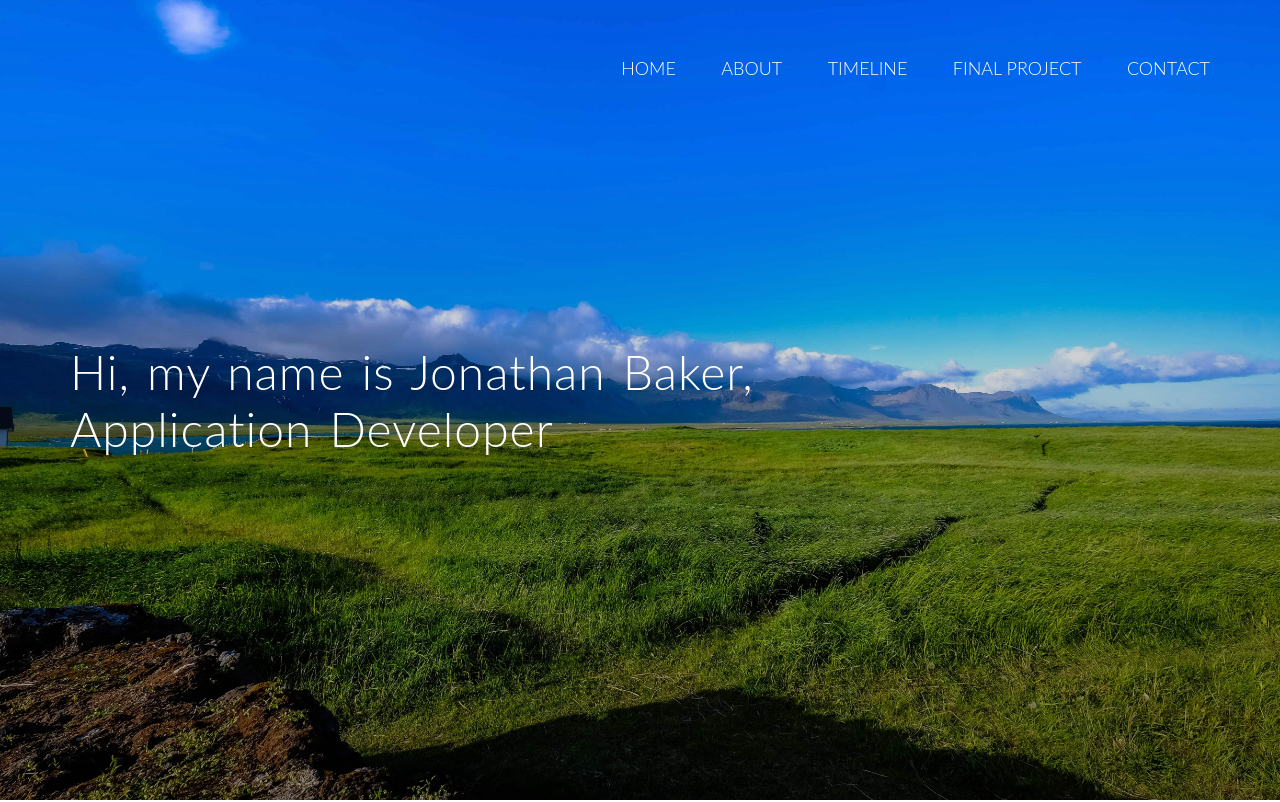
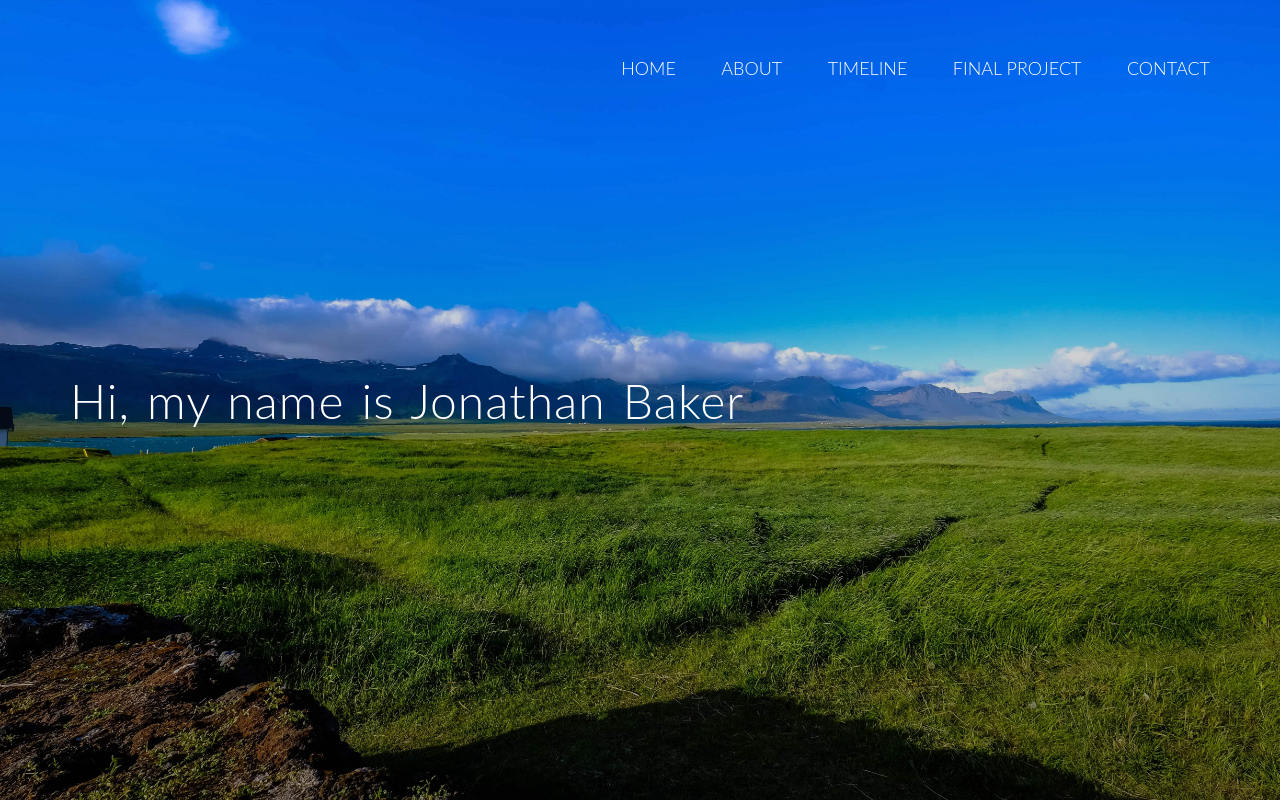
Before and after one commit to Jbaker8390/jbaker8390.github.io, a plain HTML site: page index.html in a window 1280 px wide. Shown: the top 802 px of the page. Drawn offline with nearby package versions, Linux system fonts and the light colour scheme; files whose address does not match are found by name.

Commit message:
update title

```diff
--- a/index.html
+++ b/index.html
@@ -27,7 +27,7 @@
                 </div>
             </nav>
             <div class="hero-text-box">
-                <h1>Hi, my name is Jonathan Baker,<br> Application Developer </h1>
+                <h1>Hi, my name is Jonathan Baker</h1>
 
             </div>
         </header>
```
